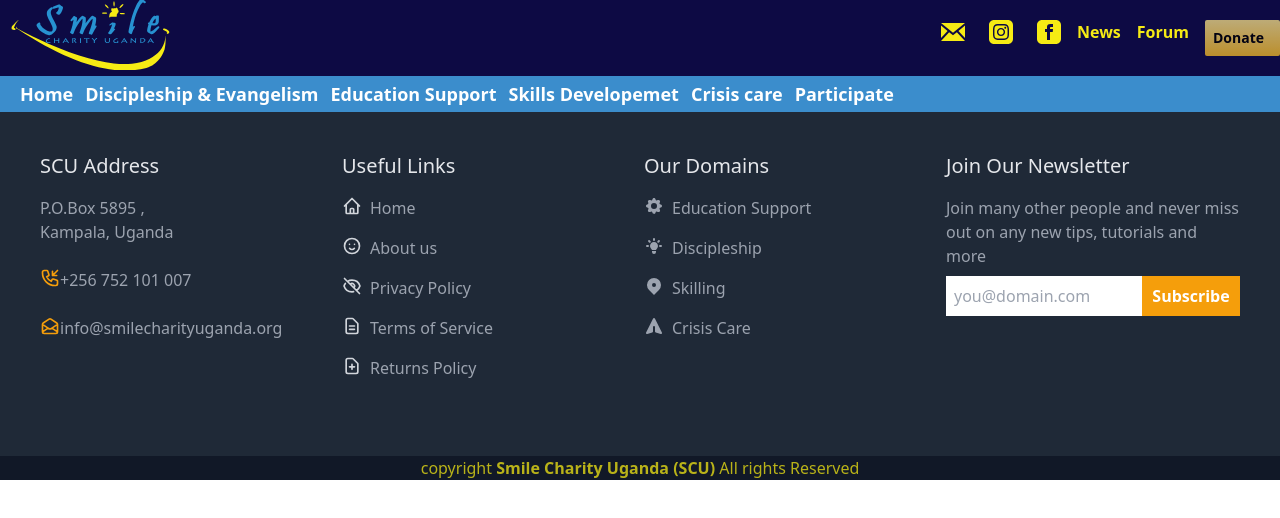
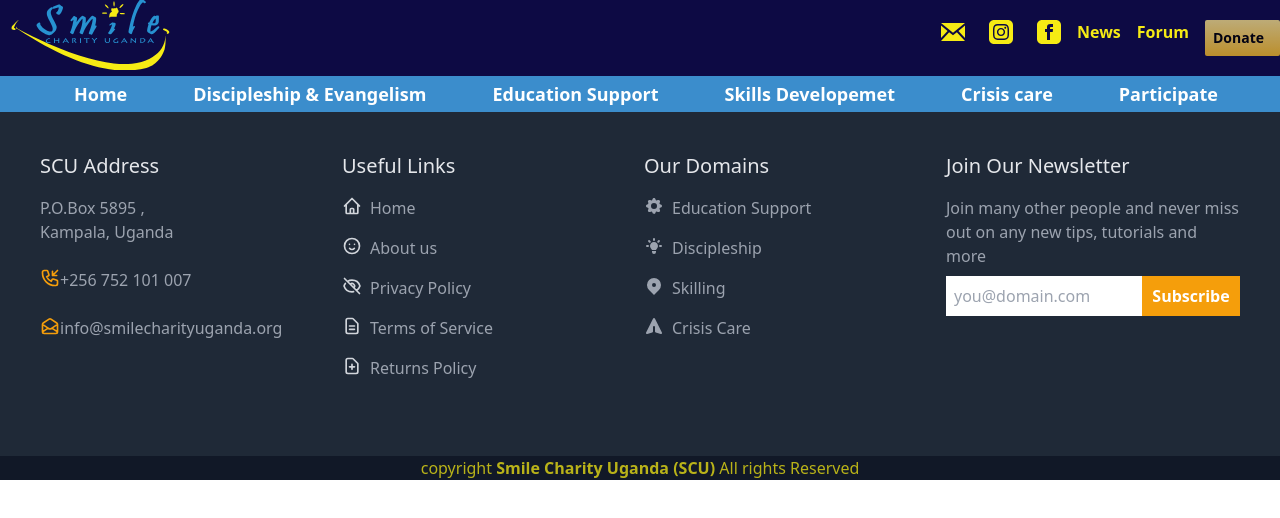
Before and after one commit to LadPaule/SCU, a Next.js app: page / in a window 1280 px wide. Shown: the top 518 px of the page. Built offline with nearby package versions, Linux system fonts and the light colour scheme.

Commit message:
styled navbar

```diff
--- a/components/Header.jsx
+++ b/components/Header.jsx
@@ -49,8 +49,8 @@ function Header() {
 
       {/* Primary Menu */}
       <nav className="bg-scu_blue hidden lg:flex">
-        <div className="">
-        <ul className="flex whitespace-nowrap ml-4 items-center">
+        <div className="justify-evenly flex-grow">
+        <ul className="flex whitespace-nowrap ml-4 items-center justify-evenly flex-grow">
                 {
                   helperdata.map((item, index)=>{
                     return(
```
